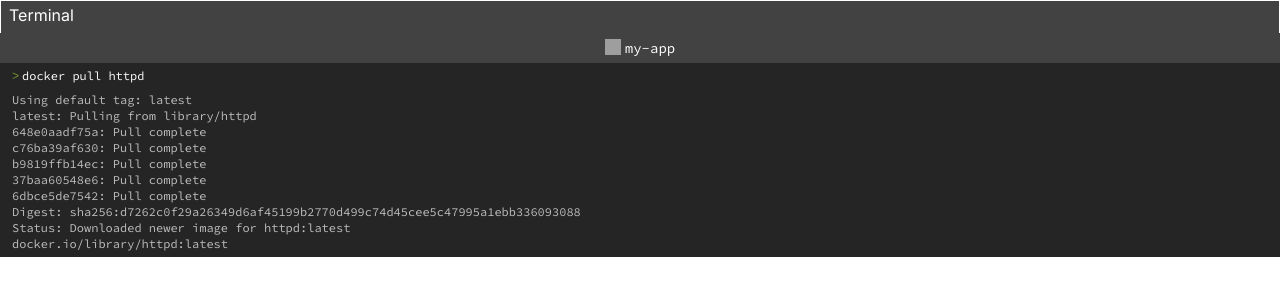
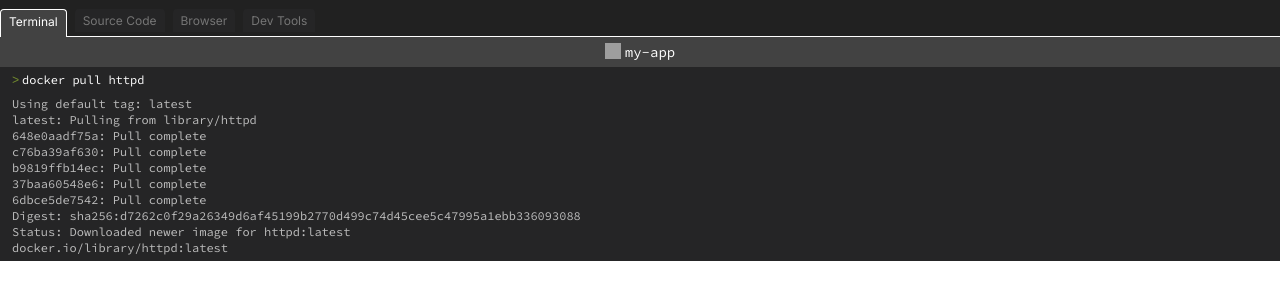
Before and after one commit to richardimaoka/next-sandbox, a Next.js app in the folder next/: page / in a window 1280 px wide. Shown: the top 300 px of the page. Built offline with nearby package versions, Linux system fonts and the light colour scheme; grey boxes are pictures that could not be loaded.

Commit message:
column header

```diff
--- a/next/app/column/Column.tsx
+++ b/next/app/column/Column.tsx
@@ -1,11 +1,12 @@
 import { Terminal } from "../terminal/Terminal";
-import { Tab } from "./Tab";
+import { Header } from "./Header";
 import styles from "./column.module.css";
 
 export const Column = () => {
+  const tabs = ["Terminal", "Source Code", "Browser", "Dev Tools"];
   return (
     <div>
-      <Tab name="Terminal" selected={true} />
+      <Header names={tabs} selected={"Terminal"} />
       <div className={styles.terminal}>
         <Terminal />
       </div>
--- /dev/null
+++ b/next/app/column/Header.tsx
@@ -0,0 +1,19 @@
+import { Tab } from "./Tab";
+import styles from "./column.module.css";
+
+interface HeaderProps {
+  names: string[];
+  selected: string;
+}
+
+export const Header = ({ names, selected }: HeaderProps) => {
+  return (
+    <div className={styles.header}>
+      <div className={styles.tabs}>
+        {names.map((name) => (
+          <Tab key={name} name={name} selected={name === selected} />
+        ))}
+      </div>
+    </div>
+  );
+};
--- a/next/app/column/column.module.css
+++ b/next/app/column/column.module.css
@@ -1,14 +1,36 @@
+.header {
+  background-color: var(--color-background);
+  padding-top: 8px;
+  border-bottom: 1px solid var(--color-primary-text);
+}
+
 .tabSelected {
+  padding: 4px 8px;
+  border-radius: 4px 4px 0px 0px;
+  font-size: 12px;
+
+  /*specific to tabSelected*/
+  background-color: var(--color-menu);
+  color: var(--color-primary-text);
+  padding-bottom: 8px;
   border: 1px solid var(--color-primary-text);
   border-bottom: none;
-  padding: 4px 8px;
-  padding-bottom: 8px;
-  background-color: var(--color-menu);
-  color: var(--color-primary-text);
 }
 
 .tab {
   padding: 4px 8px;
-  background-color: var(--color-surace);
+  border-radius: 4px 4px 0px 0px;
+  font-size: 12px;
+
+  /*specific to tab (UnSelected)*/
+  background-color: var(--color-surface);
   color: var(--color-disabled-text);
 }
+
+.tabs {
+  display: flex;
+  align-items: flex-start;
+  gap: 8px;
+  position: relative;
+  top: 1px;
+}
```
